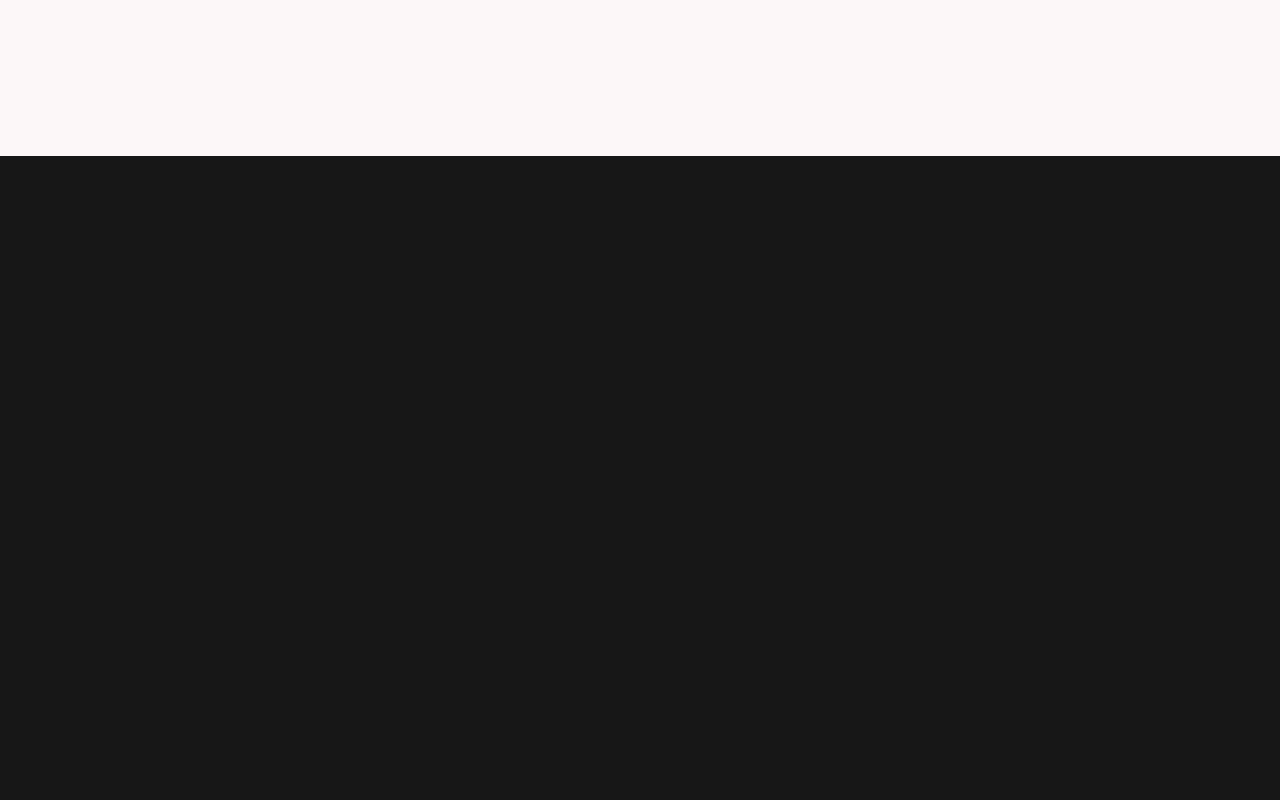
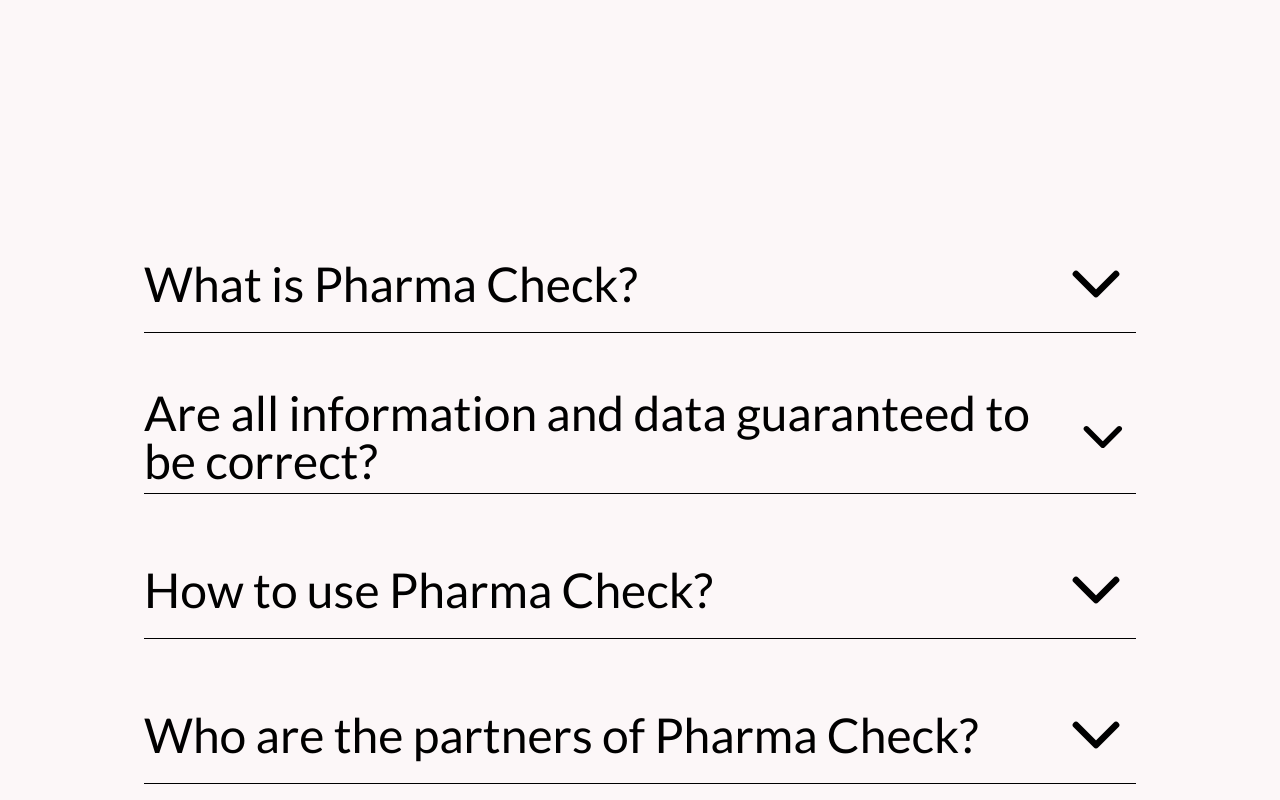
Before and after one commit to BoviliusMeidi/PharmaCheck, a Next.js app: page / in a window 1280 px wide. Shown: the part 2450-3250 px from the top of the page. Before the commit the page ends 2606 px from the top, so only its background shows below. Built offline with nearby package versions, Linux system fonts and the light colour scheme.

Commit message:
feat: adding new homepage style

```diff
--- a/src/app/page.js
+++ b/src/app/page.js
@@ -2,6 +2,8 @@
 
 import SearchForm from '@/components/SearchForm';
 import Navbar from '@/components/Navbar';
+import AccordionItem from '@/components/AccordionItem';
+
 
 export default function HomePage ()  {
     return (
@@ -56,11 +58,28 @@
               </div>
             </div>
           </div>
-
-
-
-
-
+          <div className='h-full w-full flex flex-col gap-12 justify-center my-20 mb-32'>
+            <AccordionItem title="What is Pharma Check?">
+              <div
+                className="font-header text-3xl mt-4"
+              />
+            </AccordionItem>
+            <AccordionItem title="Are all information and data guaranteed to be correct?">
+              <div
+                className="font-header text-3xl mt-4"
+              />
+            </AccordionItem>
+            <AccordionItem title="How to use Pharma Check?">
+              <div
+                className="font-header text-3xl mt-4"
+              />
+            </AccordionItem>
+            <AccordionItem title="Who are the partners of Pharma Check?">
+              <div
+                className="font-header text-3xl mt-4"
+              />
+            </AccordionItem>
+          </div>
         </div>
     );
 };
```
